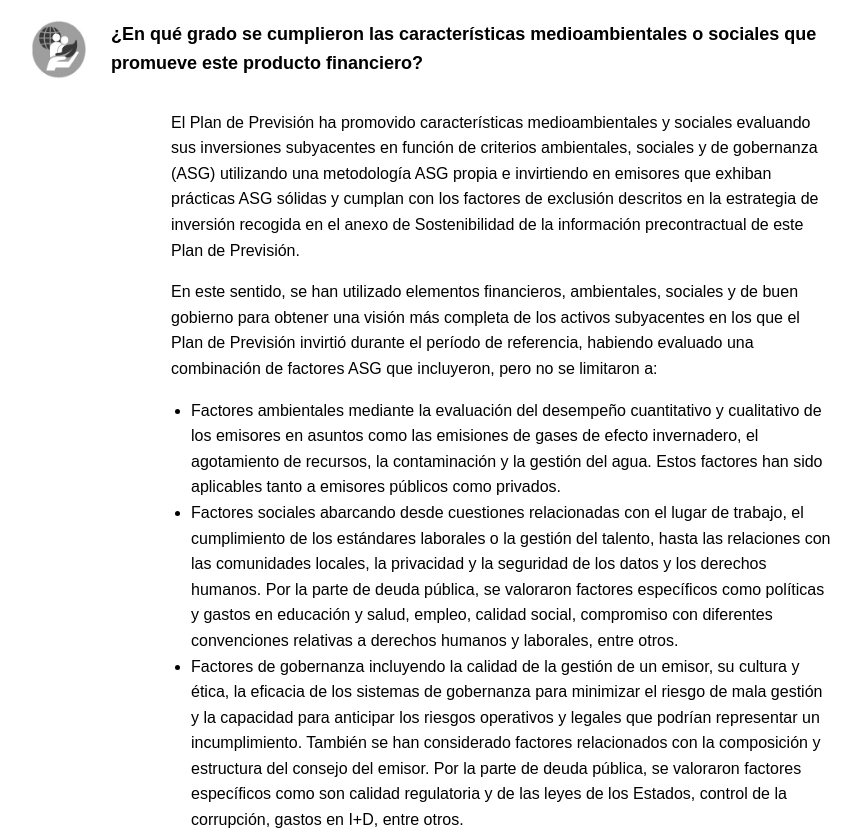
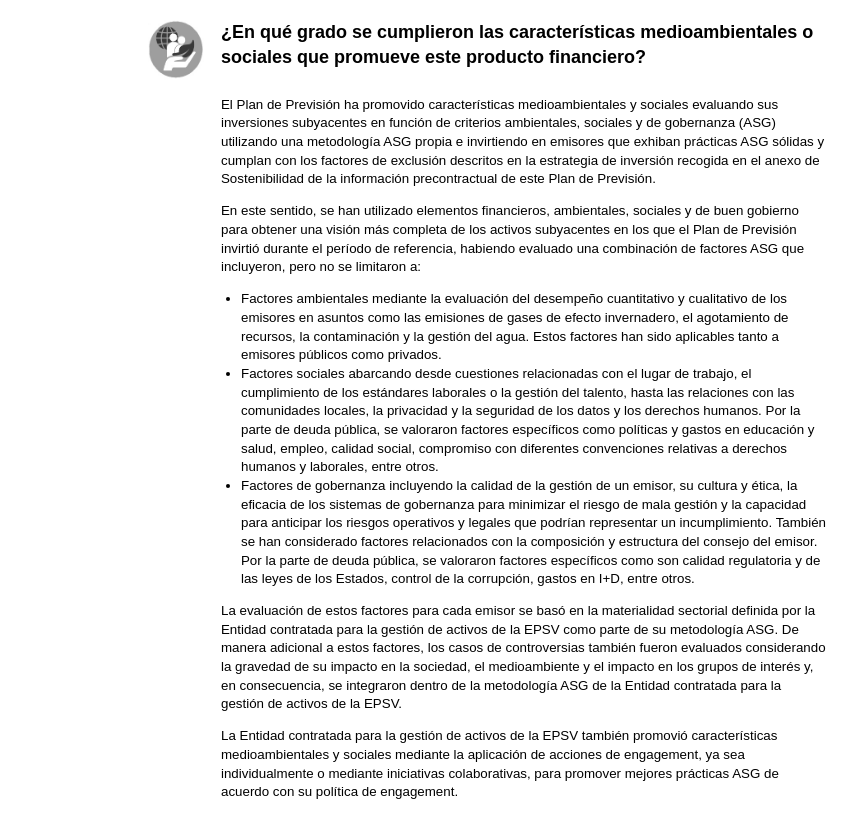
Before and after one commit to tristansoler/sfdr_report_generator, a plain HTML site: page q1_1.html in a window 1280 px wide. Shown: the top 836 px of the page, without its empty margins (209-1070 px from the left). Drawn offline with Linux system fonts and the light colour scheme.

Commit message:
changed the question 1 style css file, having incorporated the style of all the part, and changed the style of the first part of question 1, to mathc the geneal style of question 1. We will now then proceed to do the same with each path

```diff
--- a/q1_1.html
+++ b/q1_1.html
@@ -7,43 +7,60 @@
     <style>
         body {
             font-family: Arial, sans-serif;
-            line-height: 1.6;
+            font-size: 10pt;
+            line-height: 1.4; /*alternative 1.6 */
             margin: 0;
-            padding: 20px;
+            padding: 15pt;
+            font-size: 10pt;
+            padding: 15pt; /* alternative 20 */
         }
+        /* continer */
         .container {
-            max-width: 800px;
+            position: relative;
+            width: 595pt; /* Typical A4 width in points */
+            /*max-width: 800px;  Alternative in question 1 part 1*/
             margin: 0 auto;
         }
-        .question {
-            display: flex;
-            align-items: flex-start;
-            margin-bottom: 20px;
+        /* content */
+        .content {
+            margin-left: 140pt;
         }
+/* style of the question */
         .icon {
             width: 60px;
             height: 60px;
-            margin-right: 20px;
+            margin-right: 0px;
+            position: absolute;
+            margin-left: 85pt;
         }
-        .text {
-            margin-left: 140px;
+        .main-question {
+            display: flex;
+            align-items: flex-start;
+            margin-bottom: 0px;
+            margin-left: 140pt;
         }
-        h1 {
+        h1 { /*this is part of the main question*/
             font-size: 18px;
             margin-top: 0;
         }
-        ul {
-            padding-left: 20px;
+/* style of the answer */
+        .text_answer {
+            margin-left: 140pt;
+        }
+        ul { /* we include this as part of the answer when we have an unordered list*/
+            padding-left: 15pt; /*alternative in q1_part1 20px*/
+            margin-top: 0;
+            margin-bottom: 10pt;
         }
     </style>
 </head>
 <body>
     <div class="container">
-        <div class="question">
-            <img src="logos_icons/icon_q1.jpg" alt="Icono de pregunta" class="icon">
+        <img src="logos_icons/icon_q1.jpg" alt="Icono de pregunta" class="icon">
+        <div class="main-question">
             <h1>¿En qué grado se cumplieron las características medioambientales o sociales que promueve este producto financiero?</h1>
         </div>
-        <div class="text">
+        <div class="text_answer">
             <p>El Plan de Previsión ha promovido características medioambientales y sociales evaluando sus inversiones subyacentes en función de criterios ambientales, sociales y de gobernanza (ASG) utilizando una metodología ASG propia e invirtiendo en emisores que exhiban prácticas ASG sólidas y cumplan con los factores de exclusión descritos en la estrategia de inversión recogida en el anexo de Sostenibilidad de la información precontractual de este Plan de Previsión.</p>
             <p>En este sentido, se han utilizado elementos financieros, ambientales, sociales y de buen gobierno para obtener una visión más completa de los activos subyacentes en los que el Plan de Previsión invirtió durante el período de referencia, habiendo evaluado una combinación de factores ASG que incluyeron, pero no se limitaron a:</p>
             <ul>
--- a/q1_style.css
+++ b/q1_style.css
@@ -19,50 +19,137 @@ body {
     padding-right: 20px; /* Optional: small padding on the right for extra spacing */
 }
 
-/* question 1 patr 1 style*/
+/* QUESTION 1 STYLES  */
 body {
     font-family: Arial, sans-serif;
-    line-height: 1.6;
-    margin: 0;
-    padding: 20px;
-}
-.container {
-    max-width: 800px;
-    margin: 0 auto;
-}
-
-/* question 1 patr 2 style*/
-body {
-    font-family: Arial, sans-serif;
-    line-height: 1.4;
+    font-size: 10pt;
+    line-height: 1.4; /*alternative 1.6 */
     margin: 0;
     padding: 15pt;
     font-size: 10pt;
+    padding: 15pt; /* alternative 20 */
 }
+/* continer */
 .container {
     position: relative;
     width: 595pt; /* Typical A4 width in points */
-
-
-/* question 1 patr 3 style*/
-
-body {
-    font-family: Arial, sans-serif;
-    font-size: 10pt;
-    line-height: 1.4;
-    margin: 0;
-    padding: 15pt;
-}
-.container {
-    max-width: 595pt;
+    /*max-width: 800px;  Alternative in question 1 part 1*/
     margin: 0 auto;
 }
+/* content */
 .content {
     margin-left: 140pt;
 }
 
+/*KEY ELEMENTS/CLASS OF QUESTION 1*/
+
+/*first place icon class and then main-question*/
+/*MAIN QUESTION ICON */
+.icon {
+    width: 60px;
+    height: 60px;
+    margin-right: 0px;
+    position: absolute;
+    margin-left: 85pt;
+}
+/*MAIN QUESTION*/
+.main-question {
+    display: flex;
+    align-items: flex-start;
+    margin-bottom: 0px;
+    margin-left: 140pt;
+}
+h1 { /*this is part of the main question*/
+    font-size: 18px;
+    margin-top: 0;
+}
+
+/*SUB QUESTION*/
 
 
+/*GRAY-BOX*/
 
 
-/* question 1 patr 4 style*/
+/*ANSWER*/
+/*ul*/
+ul {
+    padding-left: 15pt; /*alternative in q1_part1 20px*/
+    margin-top: 0;
+    margin-bottom: 10pt;
+}
+/*li*/
+li {
+    margin-bottom: 5pt;
+}
+
+/* DROP BELOW EXTRACT FROM QUESTION PARTS */
+/* question 1 part 1 style */
+.question {
+    display: flex;
+    align-items: flex-start;
+    margin-bottom: 20px;
+}
+
+.text {
+    margin-left: 140px;
+}
+h1 {/* question 1 part 1 style */
+    font-size: 18px;
+    margin-top: 0;
+}
+
+/* question 1 part 2 style*/
+.gray-box {
+    position: absolute;
+    left: 10pt;
+    width: 108pt; /* 118pt - 10pt */
+    background-color: #f0f0f0;
+    padding: 5pt;
+    box-sizing: border-box;
+    font-size: 8pt;
+    line-height: 1.3;
+}
+.main-content {
+    margin-left: 140pt;
+    padding-left: 5pt;
+}
+h1 { /* question 1 part 2 style*/
+    font-size: 11pt;
+    margin-top: 0;
+    margin-bottom: 5pt;
+}
+
+/* question 1 part 3 style*/
+h2 {
+    font-size: 11pt;
+    font-weight: bold;
+    margin-top: 0;
+    margin-bottom: 5pt;
+}
+p {
+    margin-bottom: 10pt;
+}
+
+/* question 1 part 4 style*/
+.main-question {
+    font-weight: bold;
+    margin-bottom: 10pt;
+    position: relative;
+    padding-left: 15pt;
+    margin-left: -15pt; /* Add this line to offset the padding */
+}
+.main-question::before { /* DOTS */
+    content: "";
+    position: absolute;
+    left: 0;
+    top: 3pt;
+    width: 6pt;
+    height: 6pt;
+    background-color: #999;
+    border-radius: 50%;
+}
+.sub-question {
+    font-style: italic;
+    margin-top: 15pt;
+    margin-bottom: 10pt;
+}
```
